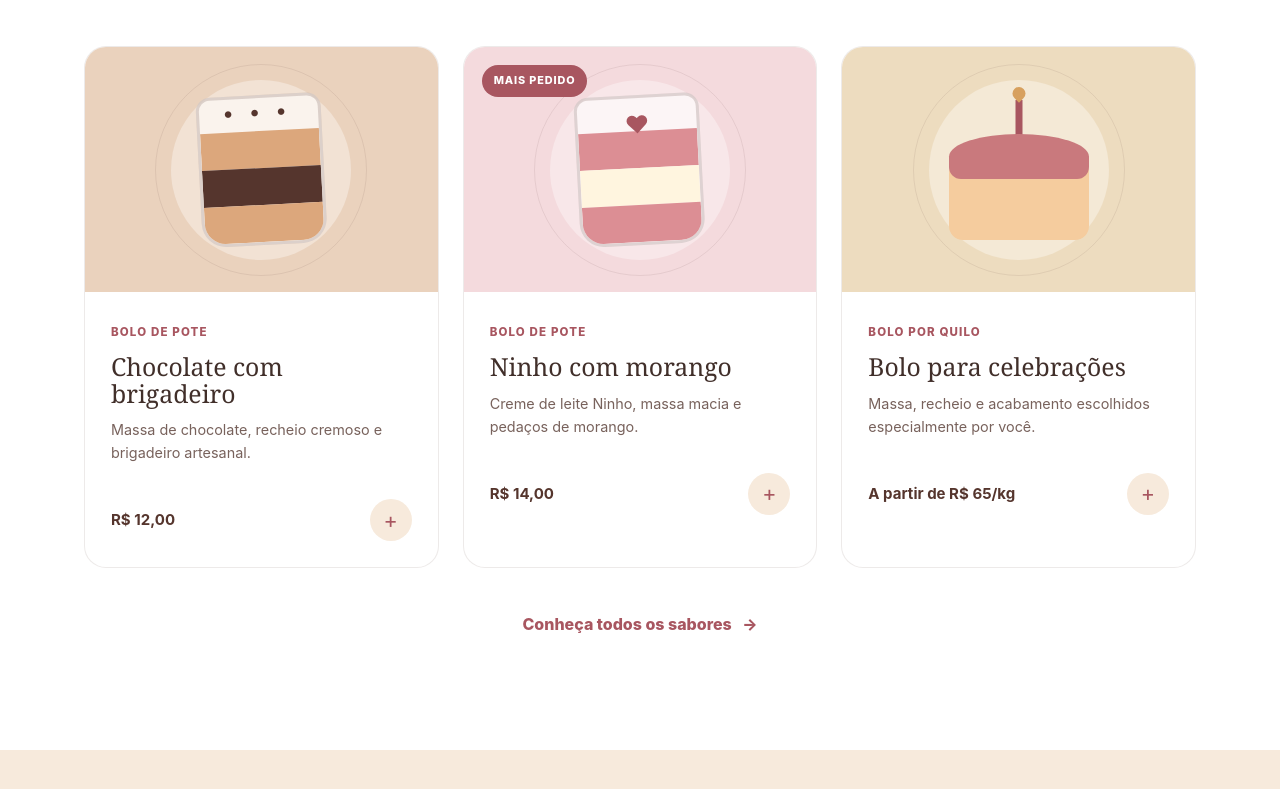
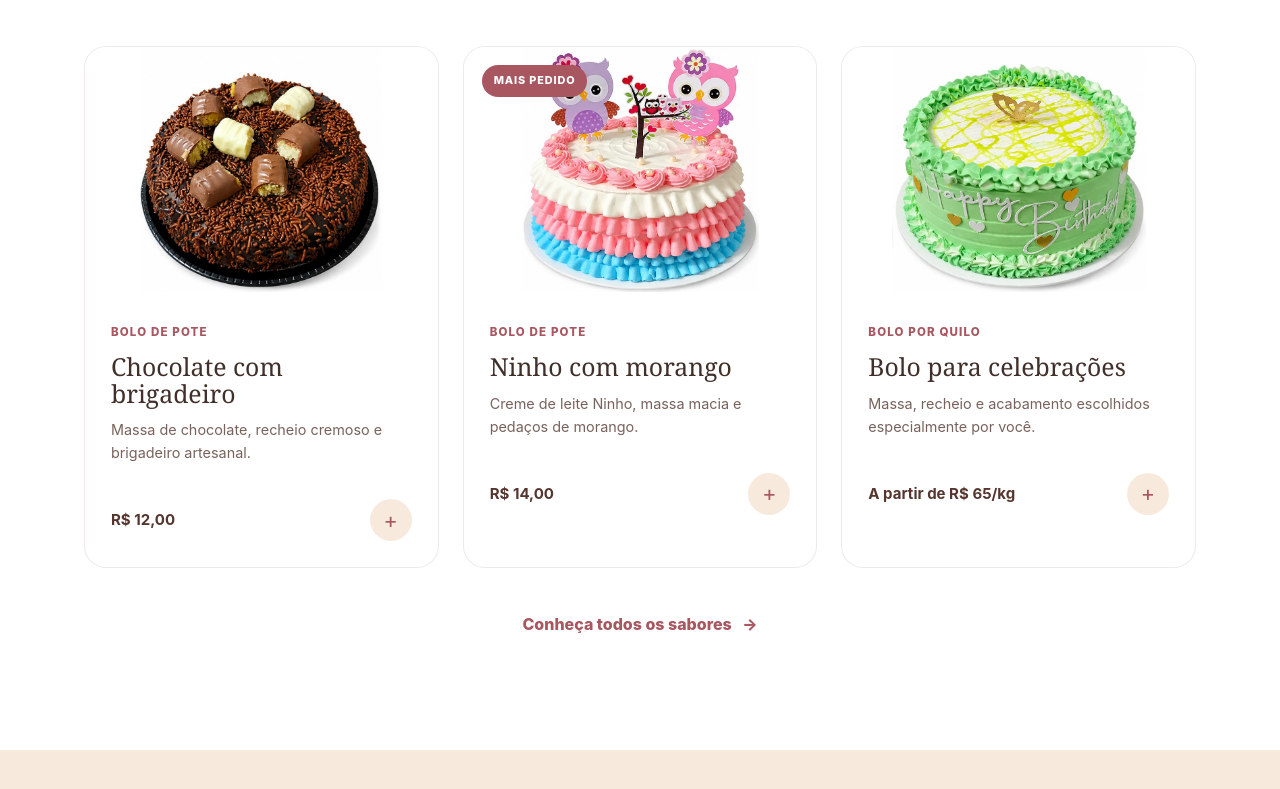
Before and after one commit to HerbertsDev/SitedeConfeitaria-V1, a plain HTML site: page dist/index.html in a window 1280 px wide. Shown: the part 1090-1879 px from the top of the page. Drawn offline with Linux system fonts and the light colour scheme.

Commit message:
Show cake photos in product cards

```diff
--- a/css/style.css
+++ b/css/style.css
@@ -596,6 +596,22 @@ h2 {
   width: 210px;
 }
 
+.photo-art {
+  background: var(--color-white);
+}
+
+.photo-art::before,
+.photo-art::after {
+  display: none;
+}
+
+.photo-art img {
+  display: block;
+  height: 100%;
+  object-fit: contain;
+  width: 100%;
+}
+
 .art-chocolate {
   background: #ead2bd;
 }
--- a/dist/css/style.css
+++ b/dist/css/style.css
@@ -596,6 +596,22 @@ h2 {
   width: 210px;
 }
 
+.photo-art {
+  background: var(--color-white);
+}
+
+.photo-art::before,
+.photo-art::after {
+  display: none;
+}
+
+.photo-art img {
+  display: block;
+  height: 100%;
+  object-fit: contain;
+  width: 100%;
+}
+
 .art-chocolate {
   background: #ead2bd;
 }
--- a/dist/index.html
+++ b/dist/index.html
@@ -107,13 +107,8 @@
 
           <div class="product-grid">
             <article class="product-card">
-              <div class="product-art art-chocolate" aria-hidden="true">
-                <div class="dessert-pot">
-                  <span class="pot-topping">● ● ●</span>
-                  <span class="pot-layer light"></span>
-                  <span class="pot-layer dark"></span>
-                  <span class="pot-layer light"></span>
-                </div>
+              <div class="product-art photo-art">
+                <img src="img/bolo-chocolate.webp" alt="Bolo de chocolate com granulado e pedaços de bombom" width="720" height="724" loading="lazy" decoding="async" />
               </div>
               <div class="product-content">
                 <span class="product-category">Bolo de pote</span>
@@ -128,13 +123,8 @@
 
             <article class="product-card featured-product">
               <span class="favorite-tag">Mais pedido</span>
-              <div class="product-art art-strawberry" aria-hidden="true">
-                <div class="dessert-pot">
-                  <span class="pot-topping strawberry">♥</span>
-                  <span class="pot-layer pink"></span>
-                  <span class="pot-layer cream"></span>
-                  <span class="pot-layer pink"></span>
-                </div>
+              <div class="product-art photo-art">
+                <img src="img/bolo-corujinhas.webp" alt="Bolo decorado em rosa, branco e azul com corujinhas no topo" width="705" height="724" loading="lazy" decoding="async" />
               </div>
               <div class="product-content">
                 <span class="product-category">Bolo de pote</span>
@@ -148,12 +138,8 @@
             </article>
 
             <article class="product-card">
-              <div class="product-art art-celebration" aria-hidden="true">
-                <div class="mini-cake">
-                  <span class="mini-candle"></span>
-                  <span class="mini-icing"></span>
-                  <span class="mini-base"></span>
-                </div>
+              <div class="product-art photo-art">
+                <img src="img/bolo-aniversario-verde.webp" alt="Bolo de aniversário verde com detalhes amarelos e dourados" width="751" height="724" loading="lazy" decoding="async" />
               </div>
               <div class="product-content">
                 <span class="product-category">Bolo por quilo</span>
```
Also changed, not shown: index.html (+6 -20 lines), dist/img/bolo-aniversario-verde.webp (added), dist/img/bolo-chocolate.webp (added), dist/img/bolo-corujinhas.webp (added), img/bolo-aniversario-verde.webp (added), img/bolo-chocolate.webp (added), img/bolo-corujinhas.webp (added).
